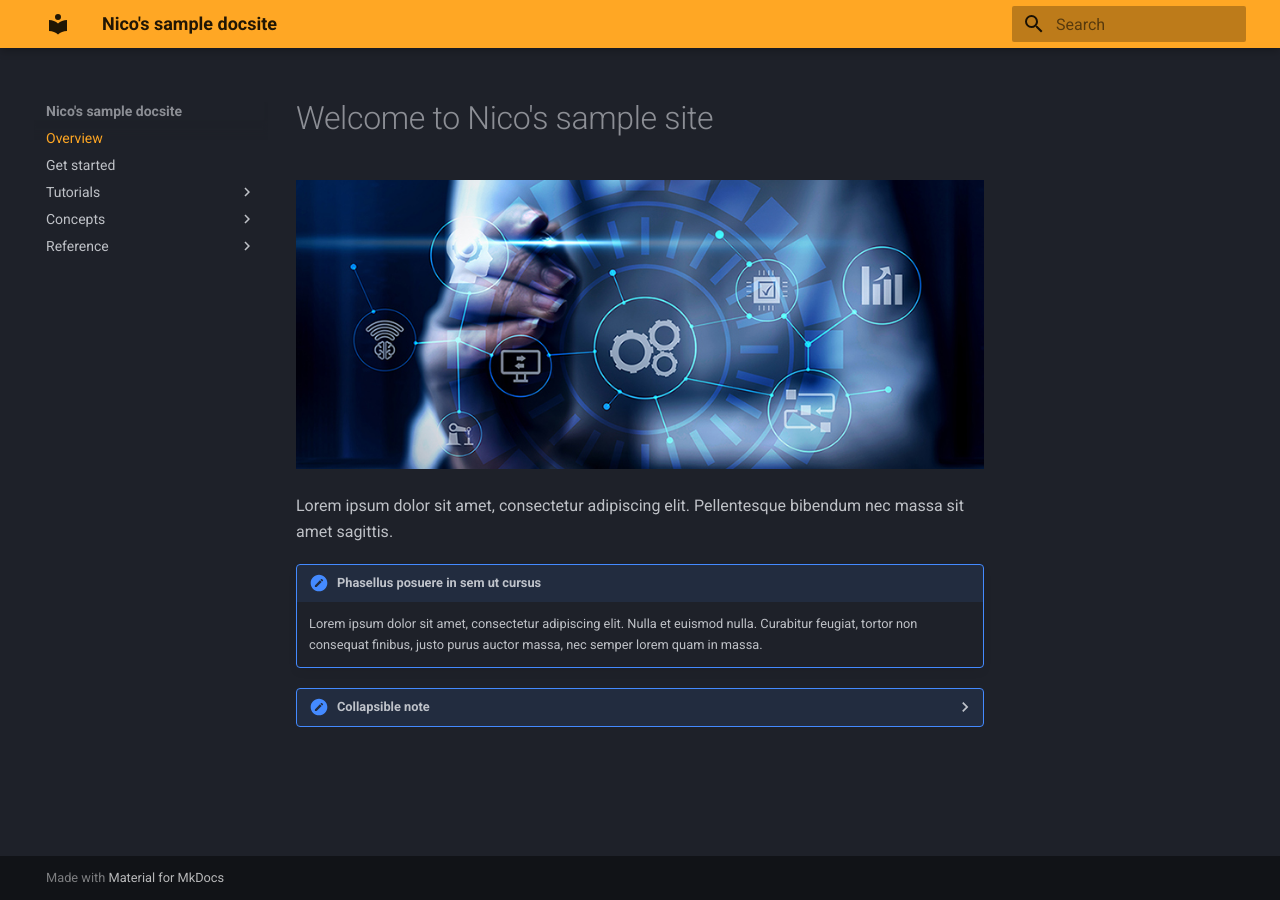
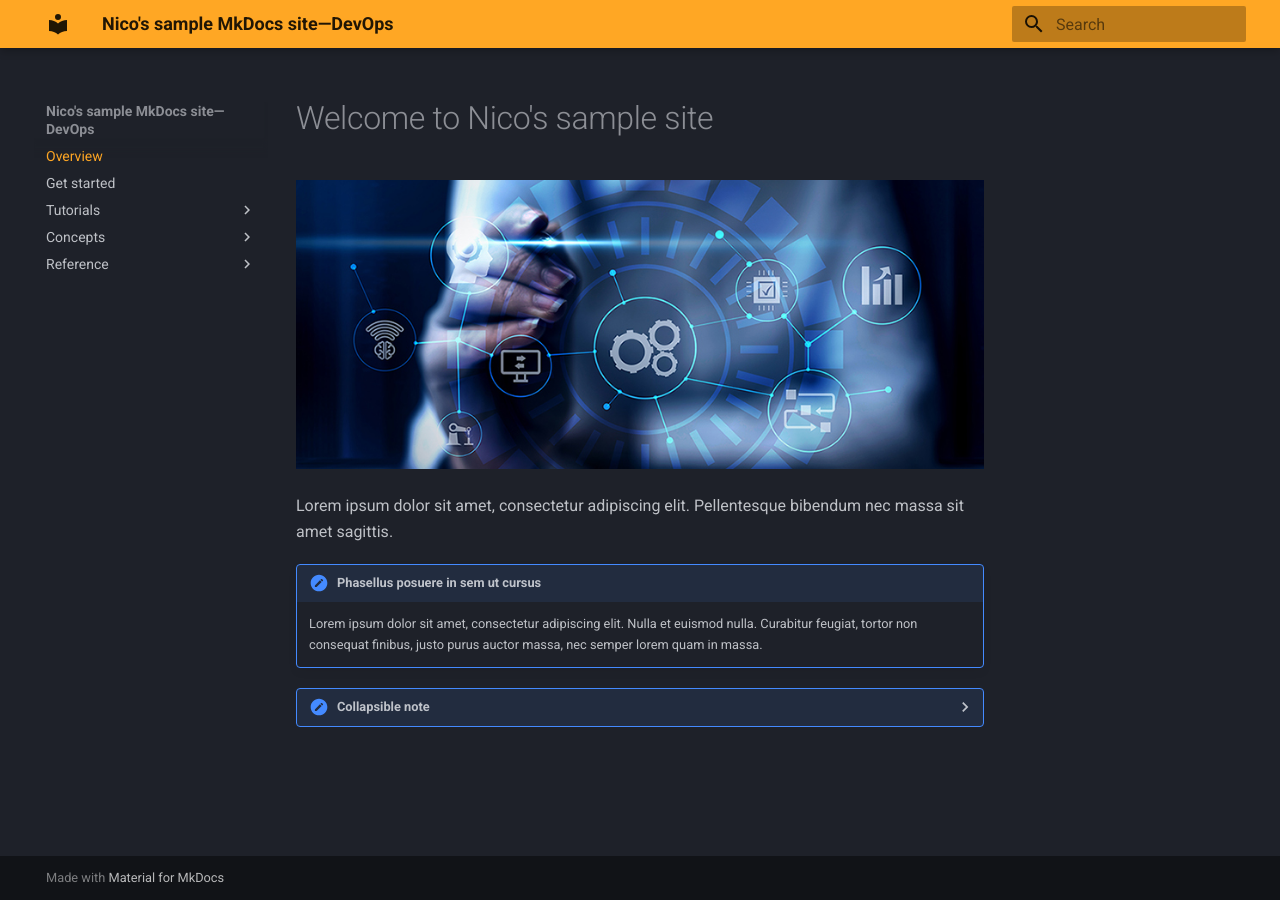
Before and after one commit to nicoalba/mkdocs-devops, an MkDocs documentation site: the page built from docs/index.md, in a window 1280 px wide. Built offline with MkDocs 1.6.1 and Material for MkDocs 9.7.7, drawn with Linux system fonts in a browser that asks for light colours.

Commit message:
update mkdocs

```diff
--- a/mkdocs.yml
+++ b/mkdocs.yml
@@ -1,5 +1,5 @@
-site_name: Nico's sample docsite
-site_url: https://nicoalba.github.io/sample-docsite/
+site_name: Nico's sample MkDocs site—DevOps
+site_url: https://nicoalba.github.io/mkdocs-devops/
 theme:
   name: material
   palette:
@@ -25,8 +25,8 @@ markdown_extensions:
       custom_checkbox: true
   - attr_list
   - pymdownx.emoji:
-      emoji_index: !!python/name:materialx.emoji.twemoji
-      emoji_generator: !!python/name:materialx.emoji.to_svg
+      emoji_index: !!python/name:material.extensions.emoji.twemoji
+      emoji_generator: !!python/name:material.extensions.emoji.to_svg
 
 nav:
   - Overview: index.md
```
